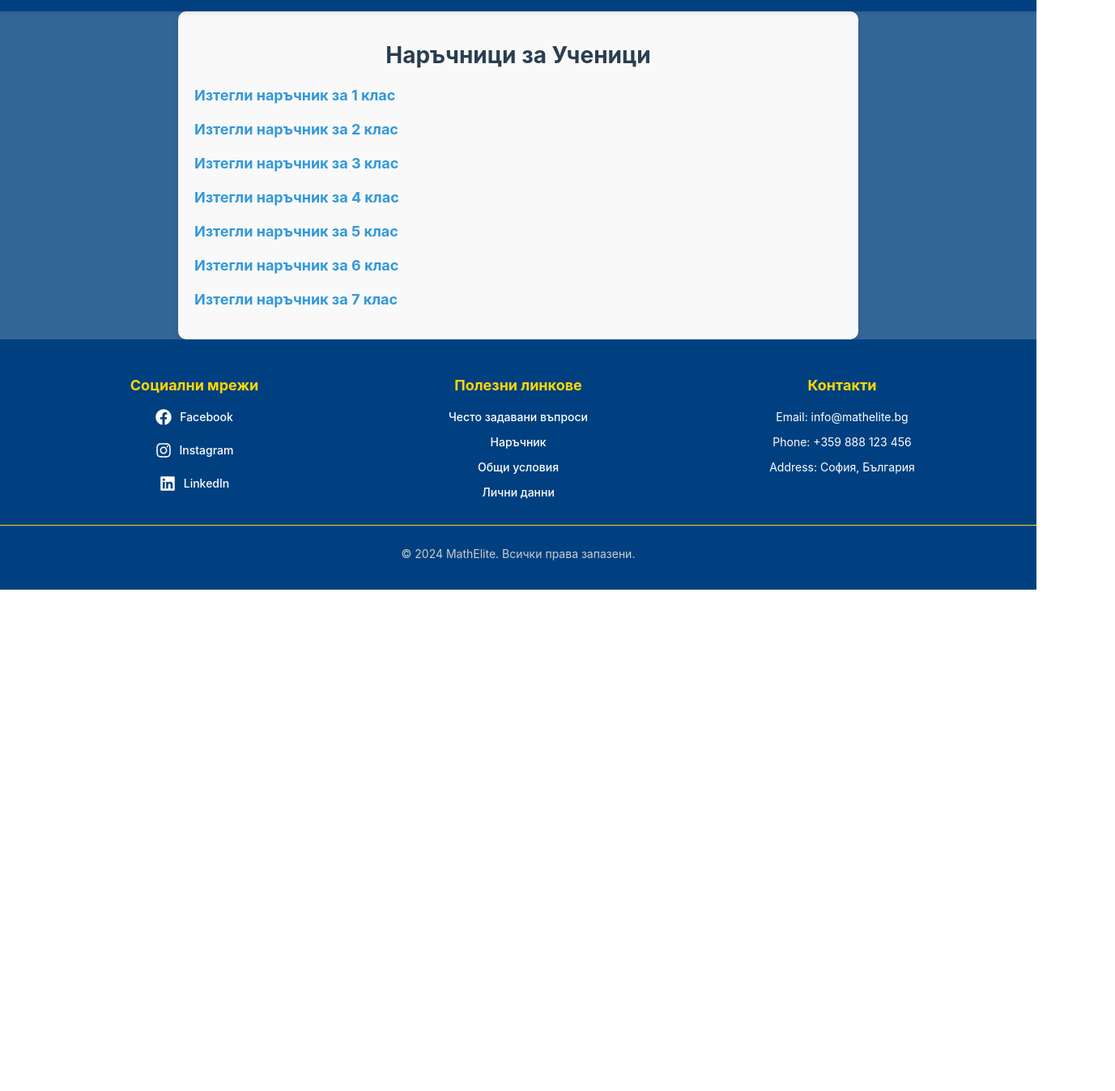
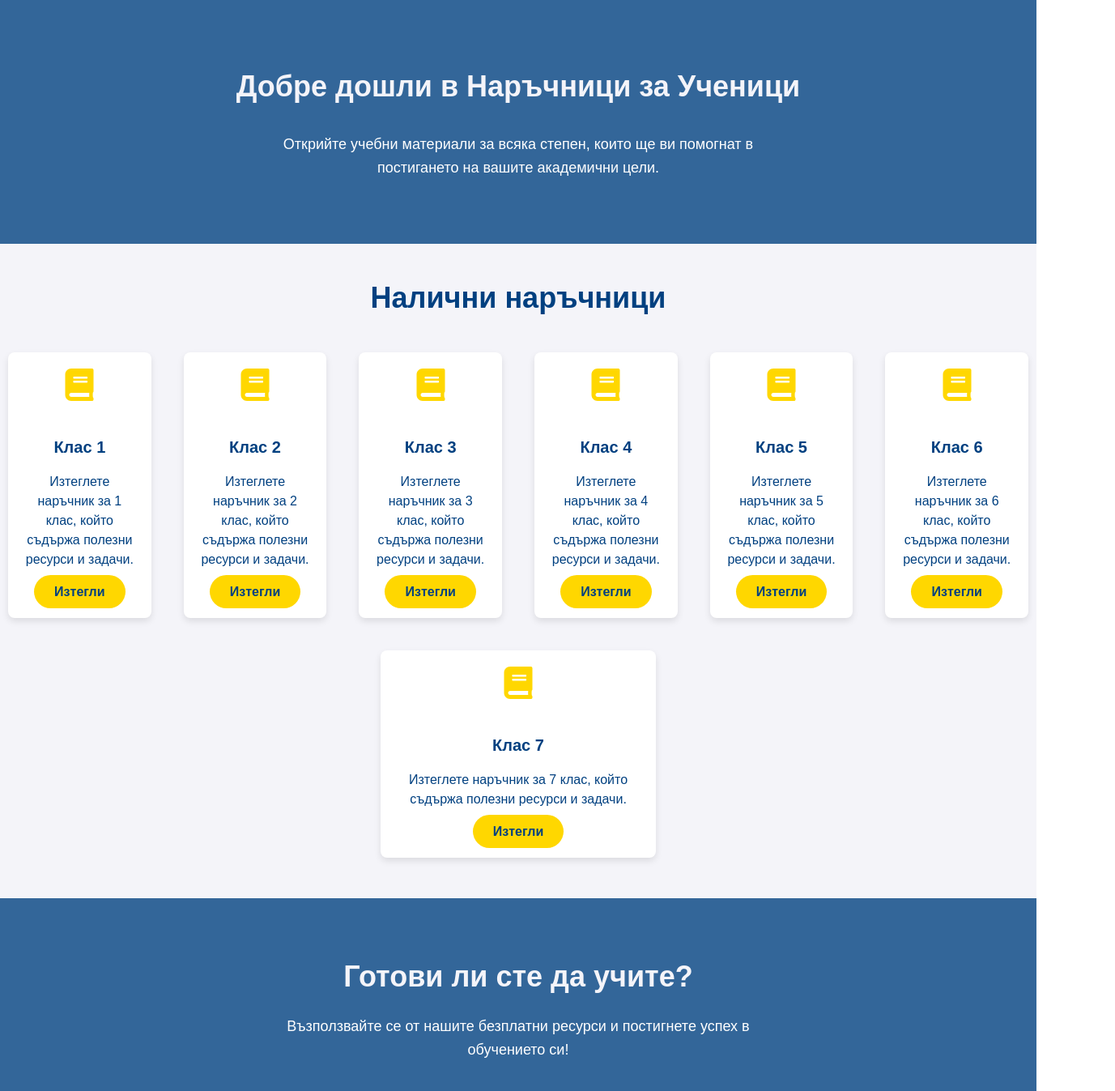
Before and after one commit to Dimitar32/Math-Elite, a React (Vite) app: page /guidePage in a window 1280 px wide. Shown: the part 78-1425 px from the top of the page at 81% size, 1377 px wide, since content can reach past the window. Before the commit the page ends 806 px from the top, so only its background shows below. Built offline with nearby package versions, Linux system fonts and the light colour scheme.

Commit message:
restructure guide page to look like home page

```diff
--- a/src/components/GuidePage/GuidePage.jsx
+++ b/src/components/GuidePage/GuidePage.jsx
@@ -1,4 +1,6 @@
 import React from 'react';
+import { useNavigate } from 'react-router-dom';
+import { FaBook, FaDownload, FaGraduationCap } from 'react-icons/fa';
 import styles from '../GuidePage/GuidePage.module.css';
 
 const guides = [
@@ -12,18 +14,58 @@ const guides = [
 ];
 
 const GuidePage = () => {
+  const navigate = useNavigate();
+
   return (
-    <div className={styles.container}>
-      <h1 className={styles.heading}>Наръчници за Ученици</h1>
-      <ul className={styles.list}>
-        {guides.map((guide) => (
-          <li key={guide.grade} className={styles.listItem}>
-            <a href={guide.link} target="_blank" rel="noopener noreferrer" className={styles.link}>
-              Изтегли наръчник за {guide.grade} клас
-            </a>
-          </li>
-        ))}
-      </ul>
+    <div className={styles['guide-page']}>
+      {/* Hero Section */}
+      <div className={styles['hero-section']}>
+        <h2>Добре дошли в Наръчници за Ученици</h2>
+        <p>
+          Открийте учебни материали за всяка степен, които ще ви помогнат в
+          постигането на вашите академични цели.
+        </p>
+      </div>
+
+      {/* Guides Section */}
+      <div className={styles['features-section']}>
+        <h2>Налични наръчници</h2>
+        <div className={styles['features']}>
+          {guides.map((guide) => (
+            <div key={guide.grade} className={styles['feature']}>
+              <FaBook className={styles['feature-icon']} />
+              <h3>Клас {guide.grade}</h3>
+              <p>
+                Изтеглете наръчник за {guide.grade} клас, който съдържа
+                полезни ресурси и задачи.
+              </p>
+              <a
+                href={guide.link}
+                target="_blank"
+                rel="noopener noreferrer"
+                className={styles['cta-button']}
+              >
+                Изтегли
+              </a>
+            </div>
+          ))}
+        </div>
+      </div>
+
+      {/* Call-to-Action Section */}
+      <div className={styles['cta-section']}>
+        <h2>Готови ли сте да учите?</h2>
+        <p>
+          Възползвайте се от нашите безплатни ресурси и постигнете успех в
+          обучението си!
+        </p>
+        <button
+          className={styles['cta-button']}
+          onClick={() => navigate('/loginOrRegistration')}
+        >
+          Регистрирайте се сега
+        </button>
+      </div>
     </div>
   );
 };
--- a/src/components/GuidePage/GuidePage.module.css
+++ b/src/components/GuidePage/GuidePage.module.css
@@ -1,37 +1,111 @@
-.container {
-    padding: 20px;
-    background-color: #f9f9f9;
-    max-width: 800px;
-    margin: 0 auto;
-    border-radius: 10px;
-    box-shadow: 0 4px 8px rgba(0, 0, 0, 0.1);
+/* General Styling */
+.guide-page {
+  font-family: Arial, sans-serif;
+  color: #004080;
+  background-color: #f4f4f9;
 }
 
-  .heading {
-    font-size: 28px;
-    color: #2c3e50;
+/* Hero Section */
+.hero-section {
   text-align: center;
-    margin-bottom: 20px;
+  padding: 60px 20px;
+  background-color: #336699;
+  color: white;
 }
 
-  .list {
-    list-style: none;
-    padding: 0;
+.hero-section h2 {
+  font-size: 36px;
+  margin-bottom: 30px;
+  color: #f4f4f9;
 }
 
-  .listItem {
+.hero-section p {
+  font-size: 18px;
+  max-width: 600px;
+  margin: 0 auto 20px auto;
+  line-height: 1.6;
+}
+
+.cta-button {
+  background-color: #ffd700;
+  color: #004080;
+  border: none;
+  padding: 12px 25px;
+  border-radius: 25px;
+  font-size: 16px;
+  font-weight: bold;
+  margin-top: 41px;
+  cursor: pointer;
+  transition: background-color 0.3s ease;
+}
+
+.cta-button:hover {
+  background-color: #ffc107;
+}
+
+/* Features Section */
+.features-section {
+  text-align: center;
+  margin: 40px 0;
+}
+
+.features-section h2 {
+  font-size: 36px;
+  margin-bottom: 30px;
+  color: #004080;
+}
+
+.features {
+  display: flex;
+  justify-content: space-around;
+  gap: 20px;
+  flex-wrap: wrap;
+}
+
+.feature {
+  background-color: white;
+  border-radius: 8px;
+  box-shadow: 0 4px 8px rgba(0, 0, 0, 0.1);
+  padding: 20px;
+  text-align: center;
+  max-width: 300px;
+  flex: 1;
+  margin: 10px;
+}
+
+.feature-icon {
+  font-size: 40px;
+  color: #ffd700;
   margin-bottom: 15px;
 }
 
-  .link {
-    display: inline-block;
-    font-size: 18px;
-    color: #3498db;
-    text-decoration: none;
-    font-weight: bold;
-    transition: color 0.3s ease;
+.feature h3 {
+  font-size: 20px;
+  margin-bottom: 10px;
 }
 
-  .link:hover {
-    color: #2c3e50;
+.feature p {
+  font-size: 16px;
+  line-height: 1.5;
 }
+
+/* Call-to-Action Section */
+.cta-section {
+  text-align: center;
+  padding: 40px 20px;
+  background-color: #336699;
+  color: white;
+}
+
+.cta-section h2 {
+  font-size: 36px;
+  margin-bottom: 20px;
+  color: #f4f4f9;
+}
+
+.cta-section p {
+  font-size: 18px;
+  max-width: 600px;
+  margin: 0 auto 20px auto;
+  line-height: 1.6;
+}
--- a/src/components/Header/Header.css
+++ b/src/components/Header/Header.css
@@ -233,6 +233,16 @@ justify-content: center; */
     /* box-sizing: border-box;  */
 }
 
+@media (max-width: 1550px) {
+
+    .header-left {
+        padding-left: 50px;
+    }
+
+    .header-right {
+        padding-right: 50px;
+    }
+}
 /* Responsive Design */
 @media (max-width: 768px) {
     .header {
```
Lines whose indentation alone changed are shown as unchanged.
